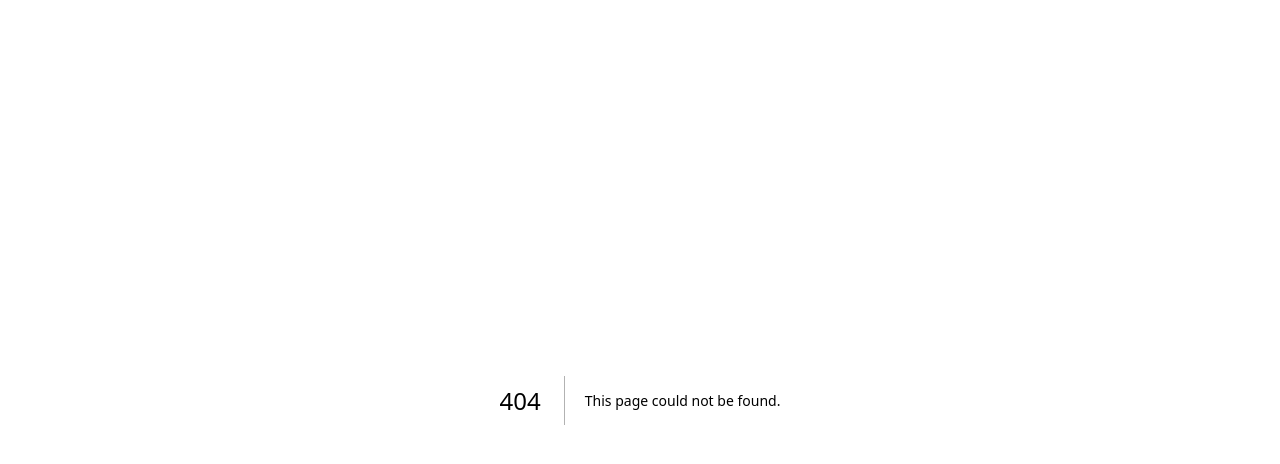
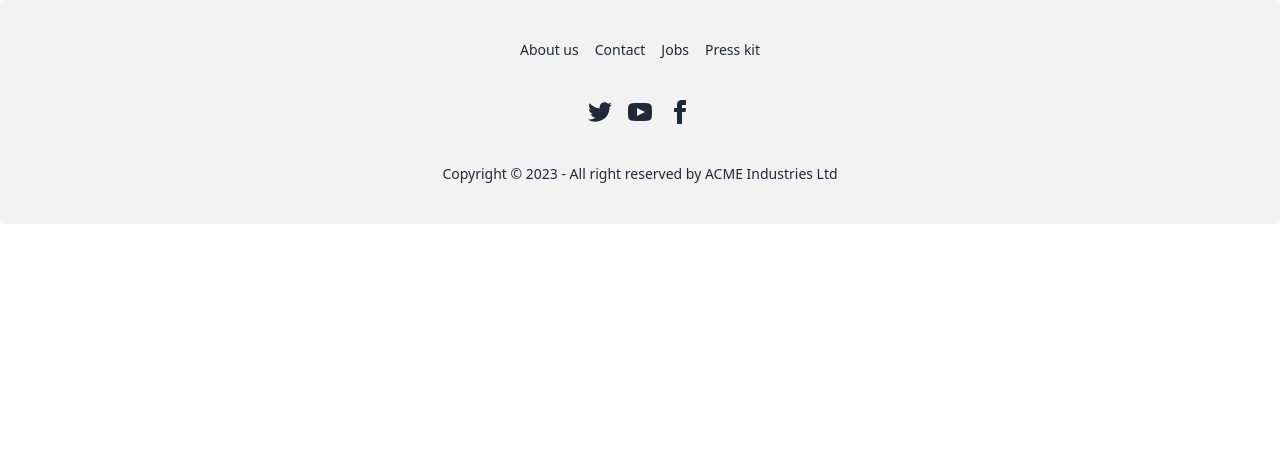
Before and after one commit to JunyaNomura/business-site-shopify, a Next.js app: page /components/Footer in a window 1280 px wide. Before the commit this address had no page. Shown: the top 464 px of the page. Built offline with nearby package versions, Linux system fonts and the light colour scheme.

Commit message:
Header and Footer have been created

```diff
--- /dev/null
+++ b/pages/components/Footer.tsx
@@ -0,0 +1,27 @@
+import Link from 'next/link';
+
+
+const Footer = () => {
+  return (
+    <footer className="footer footer-center p-10 bg-base-200 text-base-content rounded">
+      <div className="grid grid-flow-col gap-4">
+        <Link href="#" className="link link-hover">About us</Link>
+        <Link href="#" className="link link-hover">Contact</Link>
+        <Link href="#" className="link link-hover">Jobs</Link>
+        <Link href="#" className="link link-hover">Press kit</Link>
+      </div>
+      <div>
+        <div className="grid grid-flow-col gap-4">
+          <Link href="#"><svg xmlns="http://www.w3.org/2000/svg" width="24" height="24" viewBox="0 0 24 24" className="fill-current"><path d="M24 4.557c-.883.392-1.832.656-2.828.775 1.017-.609 1.798-1.574 2.165-2.724-.951.564-2.005.974-3.127 1.195-.897-.957-2.178-1.555-3.594-1.555-3.179 0-5.515 2.966-4.797 6.045-4.091-.205-7.719-2.165-10.148-5.144-1.29 2.213-.669 5.108 1.523 6.574-.806-.026-1.566-.247-2.229-.616-.054 2.281 1.581 4.415 3.949 4.89-.693.188-1.452.232-2.224.084.626 1.956 2.444 3.379 4.6 3.419-2.07 1.623-4.678 2.348-7.29 2.04 2.179 1.397 4.768 2.212 7.548 2.212 9.142 0 14.307-7.721 13.995-14.646.962-.695 1.797-1.562 2.457-2.549z"></path></svg></Link>
+          <Link href="#"><svg xmlns="http://www.w3.org/2000/svg" width="24" height="24" viewBox="0 0 24 24" className="fill-current"><path d="M19.615 3.184c-3.604-.246-11.631-.245-15.23 0-3.897.266-4.356 2.62-4.385 8.816.029 6.185.484 8.549 4.385 8.816 3.6.245 11.626.246 15.23 0 3.897-.266 4.356-2.62 4.385-8.816-.029-6.185-.484-8.549-4.385-8.816zm-10.615 12.816v-8l8 3.993-8 4.007z"></path></svg></Link>
+          <Link href="#"><svg xmlns="http://www.w3.org/2000/svg" width="24" height="24" viewBox="0 0 24 24" className="fill-current"><path d="M9 8h-3v4h3v12h5v-12h3.642l.358-4h-4v-1.667c0-.955.192-1.333 1.115-1.333h2.885v-5h-3.808c-3.596 0-5.192 1.583-5.192 4.615v3.385z"></path></svg></Link>
+        </div>
+      </div>
+      <div>
+        <p>Copyright © 2023 - All right reserved by ACME Industries Ltd</p>
+      </div>
+    </footer>
+  )
+}
+
+export default Footer
--- /dev/null
+++ b/pages/components/Header.tsx
@@ -0,0 +1,38 @@
+import Link from 'next/link';
+
+const Header = () => {
+return (
+  <header>
+    <div className="navbar bg-base-200">
+
+      <div className="flex-1">
+        <Link href="#" className="btn btn-ghost normal-case text-xl">Company </Link>
+      </div>
+
+      <div className="navbar-end">
+        <div className="dropdown dropdown-end">
+          <label tabIndex={0} className="btn btn-ghost btn-circle lg:hidden">
+            <svg xmlns="http://www.w3.org/2000/svg" className="h-5 w-5" fill="none" viewBox="0 0 24 24" stroke="currentColor"><path strokeLinecap="round" strokeLinejoin="round" strokeWidth="2" d="M4 6h16M4 12h16M4 18h7" /></svg>
+          </label>
+          <ul tabIndex={0} className="menu menu-compact dropdown-content mt-3 p-2 shadow bg-base-100 rounded-box w-52">
+            <li><Link href="#">Homepage</Link></li>
+            <li><Link href="#">Portfolio</Link></li>
+            <li><Link href="#">About</Link></li>
+          </ul>
+        </div>
+
+        <div className="navbar-center hidden lg:flex">
+          <ul className="menu menu-horizontal px-1">
+        <li><Link href="#">Item 1</Link></li>
+        <li><Link href="#">Portfolio</Link></li>
+        <li><Link href="#">Item 3</Link></li>
+      </ul>
+    </div>
+
+      </div>
+    </div>
+  </header>
+)
+}
+
+export default Header;
--- a/pages/index.tsx
+++ b/pages/index.tsx
@@ -1,6 +1,8 @@
 import Head from 'next/head'
+import Header from './components/Header'
 import Faq from './components/Faq'
 import Flow from './components/Flow'
+import Footer from './components/Footer'
 import Improvement from './components/Improvement'
 import Reason from './components/Reason'
 import Support from './components/Support'
@@ -18,12 +20,14 @@
         <link rel="icon" href="/favicon.ico" />
       </Head>
       <main className="max-w-5xl mx-auto px-2">
+        <Header />
         <Reason />
         <Support />
         <Improvement />
         <Voice />
         <Faq />
         <Flow />
+        <Footer />
       </main>
     </>
   )
--- a/tailwind.config.js
+++ b/tailwind.config.js
@@ -15,4 +15,15 @@
     require('@tailwindcss/aspect-ratio'),
     require('daisyui'),
   ],
+  //to turn off the daisyui's darkmode by default
+  daisyui: {
+    styled: true,
+    themes: false,
+    base: true,
+    utils: true,
+    logs: true,
+    rtl: false,
+    prefix: "",
+    darkTheme: "dark",
+  },
 }
```
Also changed, not shown: 1 other file (tests, documents, lock files or other folders).
